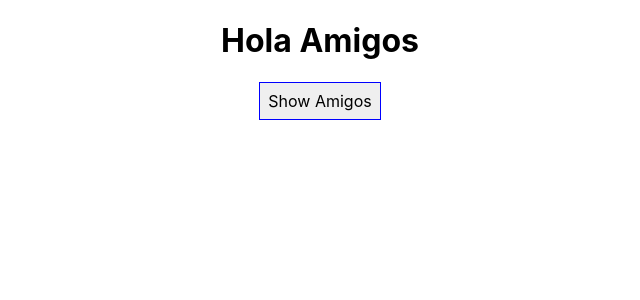
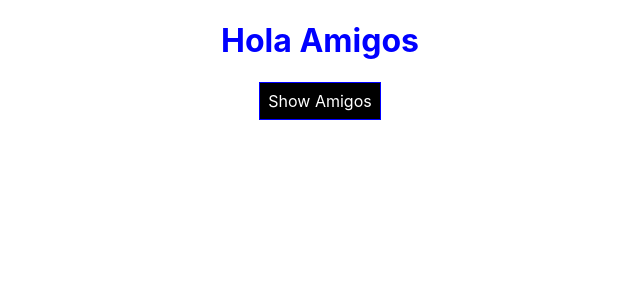
Before and after one commit to itzGiwa/FirstReaction, a React (Create React App) app: page / in a window 1280 px wide. Shown: the top 300 px of the page, without its empty margins (320-960 px from the left). Built offline with nearby package versions, Linux system fonts and the light colour scheme.

Commit message:
Added Radium for extra css features

```diff
--- a/package.json
+++ b/package.json
@@ -3,6 +3,7 @@
   "version": "0.1.0",
   "private": true,
   "dependencies": {
+    "radium": "^0.25.1",
     "react": "^16.8.6",
     "react-dom": "^16.8.6",
     "react-scripts": "3.0.1"
--- a/src/App.css
+++ b/src/App.css
@@ -1,3 +1,12 @@
 .App {
   text-align: center;
 }
+
+.blueB {
+  color:  blue;
+  font-weight: bold;
+}
+
+.red {
+  color: red;
+}
--- a/src/App.js
+++ b/src/App.js
@@ -1,14 +1,15 @@
 import React, {Component} from 'react';
 import './App.css';
+import Radium from 'radium';
 import Person from './Person/Person';
 
 class App extends Component{
 
   state = {
     persons: [
-      {name : "Quavo" , age : 29},
-      {name : "Offset" , age : 27},
-      {name : "TakeOff" , age : 24}
+      {id: 1,name : "Quavo" , age : 29},
+      {id: 2,name : "Offset" , age : 27},
+      {id: 3, name : "TakeOff" , age : 24}
     ],
 
     showAmigos: false
@@ -27,16 +28,22 @@ class App extends Component{
     )
   }
 
-  changeMigoNameHandler = (event) => {
-    this.setState(
-      {
-        persons: [
-          {name : "Quavo" , age : 29},
-          {name : "Set" , age : 27},
-          {name : event.target.value , age : 24}
-        ]
-      }
-    )
+  changeMigoNameHandler = (event, id) => {
+
+    let migoIndex = this.state.persons.findIndex(x => x.id === id);
+
+    const person = {...this.state.persons[migoIndex]};
+
+    person.name = event.target.value;
+
+    const persons = [...this.state.persons];
+
+    persons[migoIndex] = person;
+
+    this.setState({
+      persons: persons
+    })
+
   }
 
   showAmigosHanler = () => {
@@ -57,8 +64,10 @@ class App extends Component{
 
   render () {
 
+    //this styling only applies to this component
     const style = {
-      backgrounColor: 'grey',
+      backgroundColor: 'black',
+      color: 'white',
       font: 'inherit',
       border: '1px solid blue',
       padding: '8px',
@@ -74,12 +83,27 @@ class App extends Component{
 
       {/* uses vanillaJs map function */}
       {this.state.persons.map((migo, index) => {
-        return <Person name={migo.name} age={migo.age} click={() => this.deleteMigoHandler(index)}/>
+        return <Person name={migo.name} age={migo.age} click={() => this.deleteMigoHandler(index)} key={migo.id}
+        change={(event) => this.changeMigoNameHandler(event, migo.id)}/>
       })}
       </div>
       )
+
+      style.backgroundColor = 'white';
+      style.color = 'blue';
+
     }else{
       person = null
+    }
+
+    //classes must be declared in the app.css
+    let classes = [];
+    if(this.state.persons.length <= 1){
+      classes.push('red');
+    }
+    if(this.state.persons.length > 1){
+      classes = [];
+      classes.push('blueB');
     }
 
   return (
@@ -87,7 +111,7 @@ class App extends Component{
         //Always have a parent div wrapper
         <div className="App">
 
-        <h1>Hola Amigos</h1>
+        <h1 className={classes.join(' ')}>Hola Amigos</h1>
 
         {/* Use event handler and prefix method with Handler */}
         <button style={style} onClick={this.showAmigosHanler}> Show Amigos</button>
@@ -101,4 +125,4 @@ class App extends Component{
   }
 }
 
-export default App;
+export default Radium(App);
```
